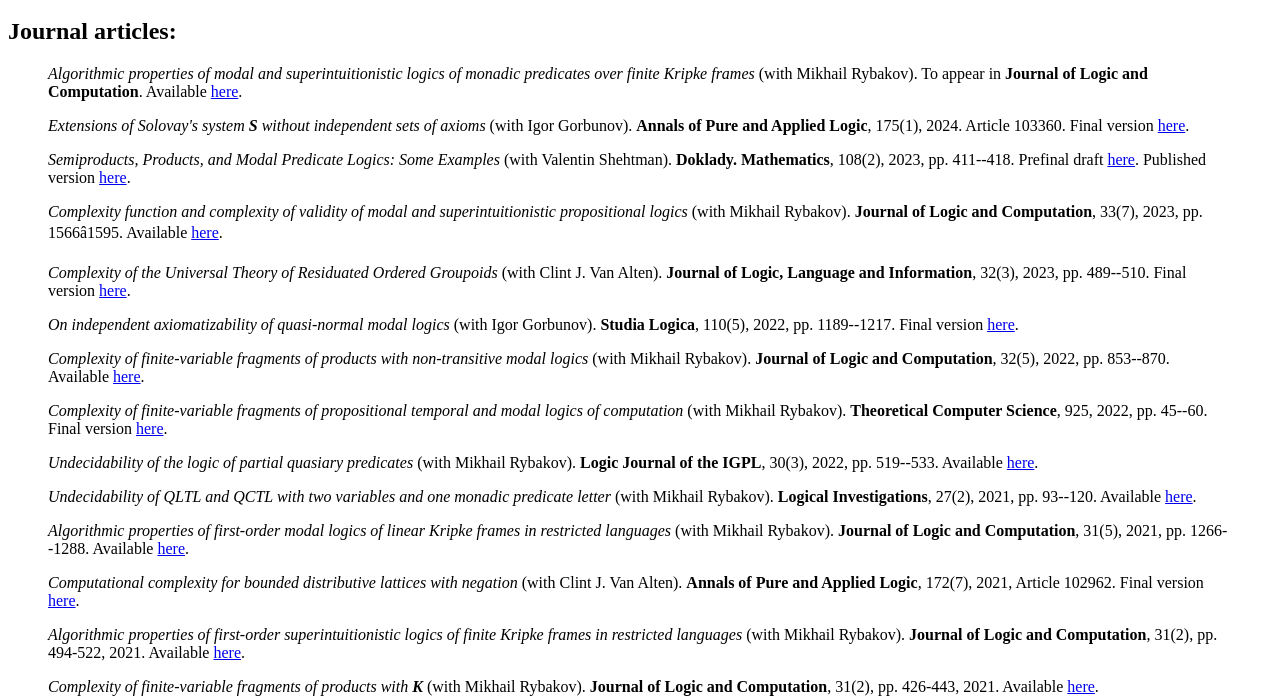
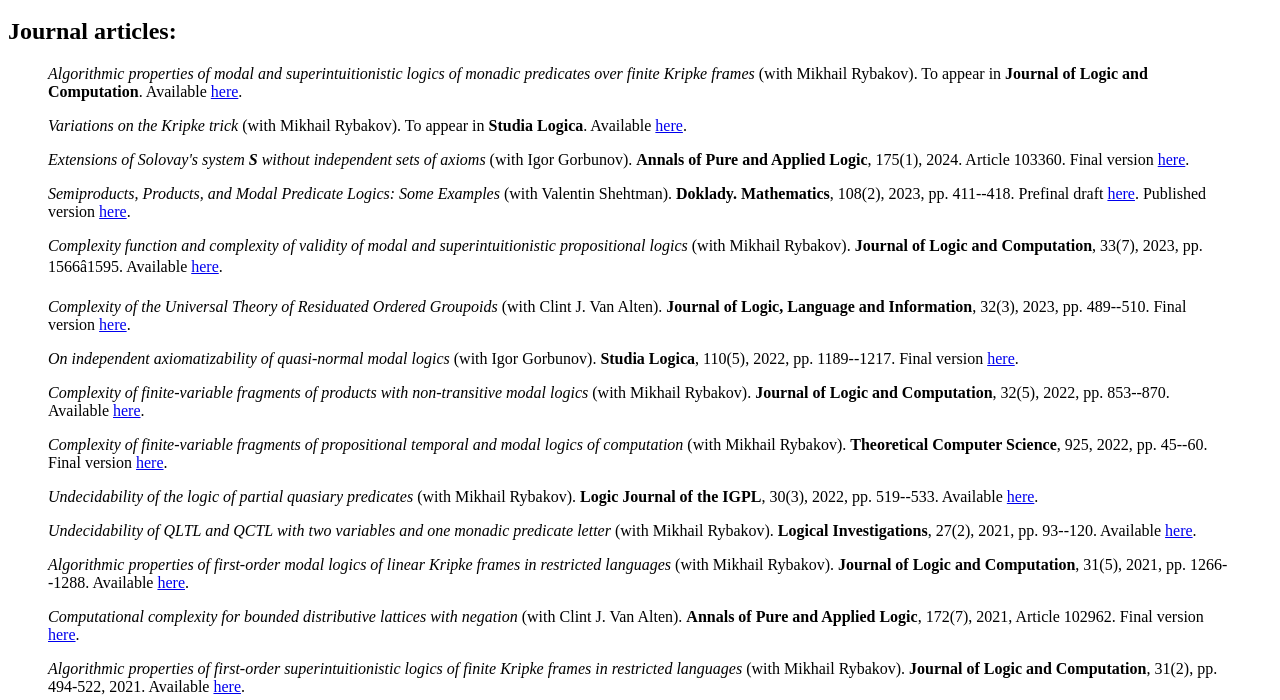
Before and after one commit to dshkatov/dshkatov.github.io, a plain HTML site: page publications.html in a window 1280 px wide. Shown: the part 100-800 px from the top of the page. Drawn offline with Linux system fonts and the light colour scheme.

Commit message:
Add files via upload

```diff
--- a/publications.html
+++ b/publications.html
@@ -24,13 +24,17 @@
 
 
 
-
-
 <blockquote>
   <i>Algorithmic properties of modal and superintuitionistic logics of monadic
     predicates over finite Kripke frames </i> (with Mikhail Rybakov).  To
     appear in <b>Journal of Logic and Computation</b>. Available
   <a href="https://doi.org/10.1093/logcom/exad078">here</a>.
+</blockquote>
+
+<blockquote>
+  <i>Variations on the Kripke trick </i> (with Mikhail Rybakov).  To
+    appear in <b>Studia Logica</b>. Available
+  <a href="https://link.springer.com/article/10.1007/s11225-023-10093-y">here</a>.
 </blockquote>
 
 <blockquote>
@@ -414,5 +418,5 @@ SYSMICS2019</b>. 2019. pp. 129-132. (<a href="Papers/sysmics2019.pdf">pdf</a>)
 
 <hr>
 <address></address>
-<!-- hhmts start -->Last modified: 4 March, 2024 <!-- hhmts end -->
+<!-- hhmts start -->Last modified: 6 March, 2024 <!-- hhmts end -->
 </body> </html>
```
